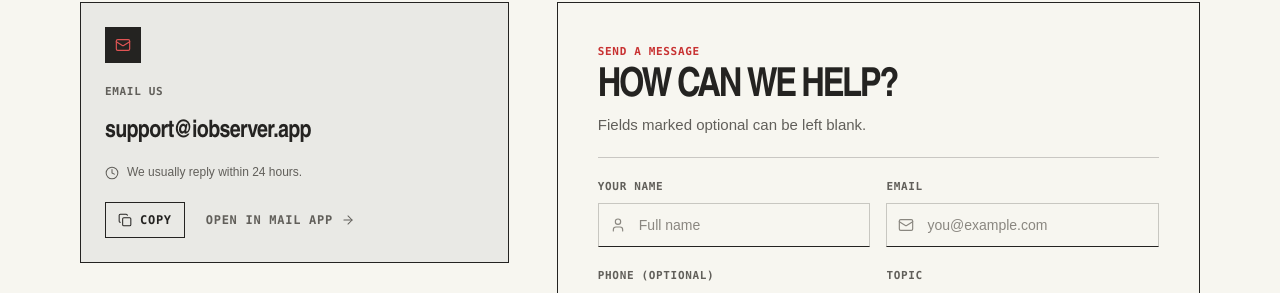
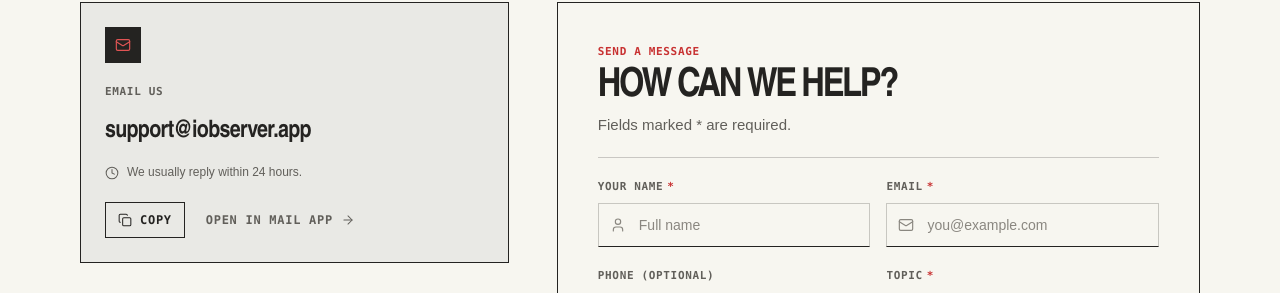
Before and after one commit to PortHand/i-observer, a Next.js app: page /contact in a window 1280 px wide. Shown: the part 507-800 px from the top of the page. Built offline with nearby package versions, Linux system fonts and the light colour scheme.

Commit message:
HELLO WOLD

```diff
--- a/app/(view)/(pview)/contact/components/ContactSection.tsx
+++ b/app/(view)/(pview)/contact/components/ContactSection.tsx
@@ -28,6 +28,7 @@ export default function ContactSection() {
               defaults={contact.prefill}
               topic={contact.topic}
               showReference={contact.showReference}
+              referenceRequired={contact.referenceRequired}
               messageLength={contact.messageLength}
               errors={contact.errors}
               sendError={contact.sendError}
--- a/app/(view)/(pview)/contact/components/MessageForm.tsx
+++ b/app/(view)/(pview)/contact/components/MessageForm.tsx
@@ -9,6 +9,7 @@ interface MessageFormProps {
   defaults: ContactPrefill;
   topic: TopicId | "";
   showReference: boolean;
+  referenceRequired: boolean;
   messageLength: number;
   errors: Partial<Record<ContactField, string>>;
   sendError: string;
@@ -21,6 +22,13 @@ interface MessageFormProps {
 }
 
 const topicOptions = topics.map(({ id, label, description }) => ({ value: id, label, description }));
+
+/** Red asterisk after a required field's label; screen readers get `required` from the input. */
+const RequiredMark = () => (
+  <span className="field__required" aria-hidden="true">
+    *
+  </span>
+);
 
 /** Inline error under a field, linked to the input with aria-describedby. */
 const FieldError = ({ id, message }: { id: string; message?: string }) =>
@@ -35,6 +43,7 @@ export default function MessageForm({
   defaults,
   topic,
   showReference,
+  referenceRequired,
   messageLength,
   errors,
   sendError,
@@ -58,7 +67,10 @@ export default function MessageForm({
 
       <div className="field-grid">
         <label className="field">
-          <span className="field__label">{form.nameLabel}</span>
+          <span className="field__label">
+            {form.nameLabel}
+            <RequiredMark />
+          </span>
           <span className="input-group">
             <User className="icon" strokeWidth={1.75} />
             <input
@@ -76,7 +88,10 @@ export default function MessageForm({
         </label>
 
         <label className="field">
-          <span className="field__label">{form.emailLabel}</span>
+          <span className="field__label">
+            {form.emailLabel}
+            <RequiredMark />
+          </span>
           <span className="input-group">
             <Mail className="icon" strokeWidth={1.75} />
             <input
@@ -119,8 +134,9 @@ export default function MessageForm({
 
         {/* A div, not a label: the dropdown is a button, labelled through labelledBy. */}
         <div className="field">
-          <span id="topic-label" className="field__label">
-            {form.topicLabel}
+          <span className="field__label">
+            <span id="topic-label">{form.topicLabel}</span>
+            <RequiredMark />
           </span>
           <Dropdown
             id="field-topic"
@@ -143,7 +159,10 @@ export default function MessageForm({
 
       {showReference && (
         <label className="field">
-          <span className="field__label">{form.referenceLabel}</span>
+          <span className="field__label">
+            {form.referenceLabel}
+            {referenceRequired ? <RequiredMark /> : ` ${form.referenceOptional}`}
+          </span>
           <span className="input-group">
             <Hash className="icon" strokeWidth={1.75} />
             <input
@@ -155,6 +174,7 @@ export default function MessageForm({
               aria-invalid={invalid("reference")}
               aria-describedby={describe("reference") ?? "reference-hint"}
               onInput={() => onEdit("reference")}
+              required={referenceRequired}
             />
           </span>
           {errors.reference ? (
@@ -169,7 +189,10 @@ export default function MessageForm({
 
       <label className="field">
         <span className="field__label field__label--split">
-          {form.messageLabel}
+          <span>
+            {form.messageLabel}
+            <RequiredMark />
+          </span>
           <span className={messageLength > MESSAGE_MAX ? "counter counter--over" : "counter"} aria-hidden="true">
             {messageLength}/{MESSAGE_MAX}
           </span>
--- a/app/(view)/(pview)/contact/contact.css
+++ b/app/(view)/(pview)/contact/contact.css
@@ -101,6 +101,11 @@
 /* Keep inputs in a row aligned when only one of them shows an error. */
 .field-grid > .field {
   align-content: start;
+}
+
+.field__required {
+  margin-left: var(--space-1);
+  color: var(--color-danger);
 }
 
 .field__label--split {
--- a/app/(view)/(pview)/contact/content/contactContent.ts
+++ b/app/(view)/(pview)/contact/content/contactContent.ts
@@ -49,18 +49,22 @@ export const beforeYouWrite = {
   ],
 };
 
-export type TopicId = "payment" | "login" | "technical" | "pricing" | "other";
+export type TopicId = "payment" | "login" | "password" | "technical" | "pricing" | "other";
 
 export const topics: { id: TopicId; label: string; description: string }[] = [
   { id: "payment", label: "Payment or order", description: "UPI payment, receipt or order details" },
   { id: "login", label: "Login not received", description: "Paid, but no credentials after 24 hours" },
+  { id: "password", label: "Forgot password", description: "Get a new password for your login" },
   { id: "technical", label: "Technical help", description: "Installing, the overlay or screen sharing" },
   { id: "pricing", label: "Plans and pricing", description: "Choosing or changing a plan" },
   { id: "other", label: "Something else", description: "Anything not listed above" },
 ];
 
 /** Topics where an order reference helps us find the payment. */
-export const topicsWithReference: TopicId[] = ["payment", "login"];
+export const topicsWithReference: TopicId[] = ["payment", "login", "password"];
+
+/** Topics where the order reference is required: we need it to find the account. */
+export const topicsRequiringReference: TopicId[] = ["login", "password"];
 
 export const MESSAGE_MIN = 20;
 export const MESSAGE_MAX = 2000;
@@ -68,7 +72,7 @@ export const MESSAGE_MAX = 2000;
 export const form = {
   label: "Send a message",
   title: "How can we help?",
-  description: "Fields marked optional can be left blank.",
+  description: "Fields marked * are required.",
   nameLabel: "Your name",
   namePlaceholder: "Full name",
   emailLabel: "Email",
@@ -78,7 +82,8 @@ export const form = {
   phonePlaceholder: "98765 43210",
   topicLabel: "Topic",
   topicPlaceholder: "Choose a topic",
-  referenceLabel: "Order reference (optional)",
+  referenceLabel: "Order reference",
+  referenceOptional: "(optional)",
   referencePlaceholder: "IOB-AB12CD",
   referenceHint: "Printed on your receipt and in the UPI payment note.",
   messageLabel: "Message",
@@ -91,6 +96,7 @@ export const form = {
     phone: "Enter a 10-digit Indian mobile number, or leave it blank.",
     topic: "Choose a topic.",
     reference: "References look like IOB-AB12CD.",
+    referenceMissing: "Enter your order reference, e.g. IOB-AB12CD.",
     messageShort: `Write at least ${MESSAGE_MIN} characters so we can help.`,
     messageLong: `Keep the message under ${MESSAGE_MAX} characters.`,
   },
--- a/app/(view)/(pview)/contact/handler/useContactHandler.ts
+++ b/app/(view)/(pview)/contact/handler/useContactHandler.ts
@@ -1,7 +1,7 @@
 "use client";
 
 import { useEffect, useRef, useState, type FormEvent } from "react";
-import { topicsWithReference, type TopicId } from "../content/contactContent";
+import { topicsRequiringReference, topicsWithReference, type TopicId } from "../content/contactContent";
 import {
   parseContactForm,
   readPrefill,
@@ -37,6 +37,7 @@ export const useContactHandler = () => {
   }, []);
 
   const showReference = topic !== "" && topicsWithReference.includes(topic);
+  const referenceRequired = topic !== "" && topicsRequiringReference.includes(topic);
 
   const handleSubmit = async (event: FormEvent<HTMLFormElement>) => {
     event.preventDefault();
@@ -96,6 +97,7 @@ export const useContactHandler = () => {
   return {
     topic,
     showReference,
+    referenceRequired,
     messageLength,
     errors,
     sendError,
--- a/app/(view)/(pview)/contact/helper/contactHelper.ts
+++ b/app/(view)/(pview)/contact/helper/contactHelper.ts
@@ -1,5 +1,13 @@
 import { routes } from "@/helper/route";
-import { MESSAGE_MAX, MESSAGE_MIN, form, sectionIds, topics, type TopicId } from "../content/contactContent";
+import {
+  MESSAGE_MAX,
+  MESSAGE_MIN,
+  form,
+  sectionIds,
+  topics,
+  topicsRequiringReference,
+  type TopicId,
+} from "../content/contactContent";
 import { isValidEmail, isValidPhone, normalizePhone } from "../../get-iobserver/helper/getHelper";
 
 export type ContactField = "name" | "email" | "phone" | "topic" | "reference" | "message";
@@ -73,7 +81,8 @@ export const parseContactForm = (
   if (!isValidEmail(email)) errors.email = text.email;
   if (phone && !isValidPhone(phone)) errors.phone = text.phone;
   if (!isTopic(topic)) errors.topic = text.topic;
-  if (reference && !isValidReference(reference)) errors.reference = text.reference;
+  if (!reference && isTopic(topic) && topicsRequiringReference.includes(topic)) errors.reference = text.referenceMissing;
+  else if (reference && !isValidReference(reference)) errors.reference = text.reference;
   if (message.length < MESSAGE_MIN) errors.message = text.messageShort;
   else if (message.length > MESSAGE_MAX) errors.message = text.messageLong;
 
--- a/app/(view)/(pview)/sign-in/content/signInContent.ts
+++ b/app/(view)/(pview)/sign-in/content/signInContent.ts
@@ -28,7 +28,7 @@ export const loginHelp = {
     {
       title: "Forgot your password?",
       text: `Write to ${appInfo.supportEmail} from the email you used at checkout and we'll send you a new one.`,
-      link: { href: contactLink({ topic: "login" }), label: "Reset my password" },
+      link: { href: contactLink({ topic: "password" }), label: "Forgot password" },
     },
   ],
 };
```
